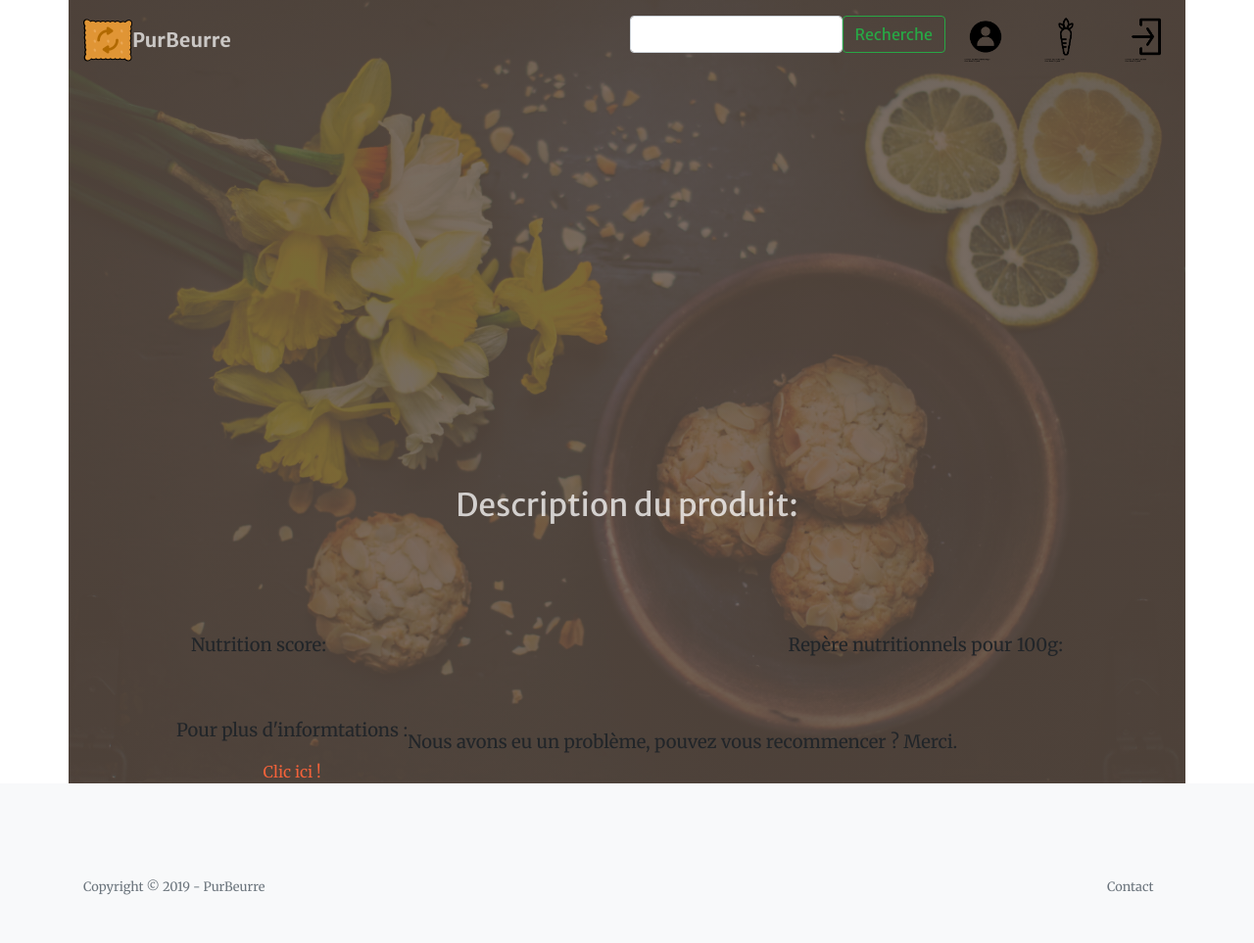
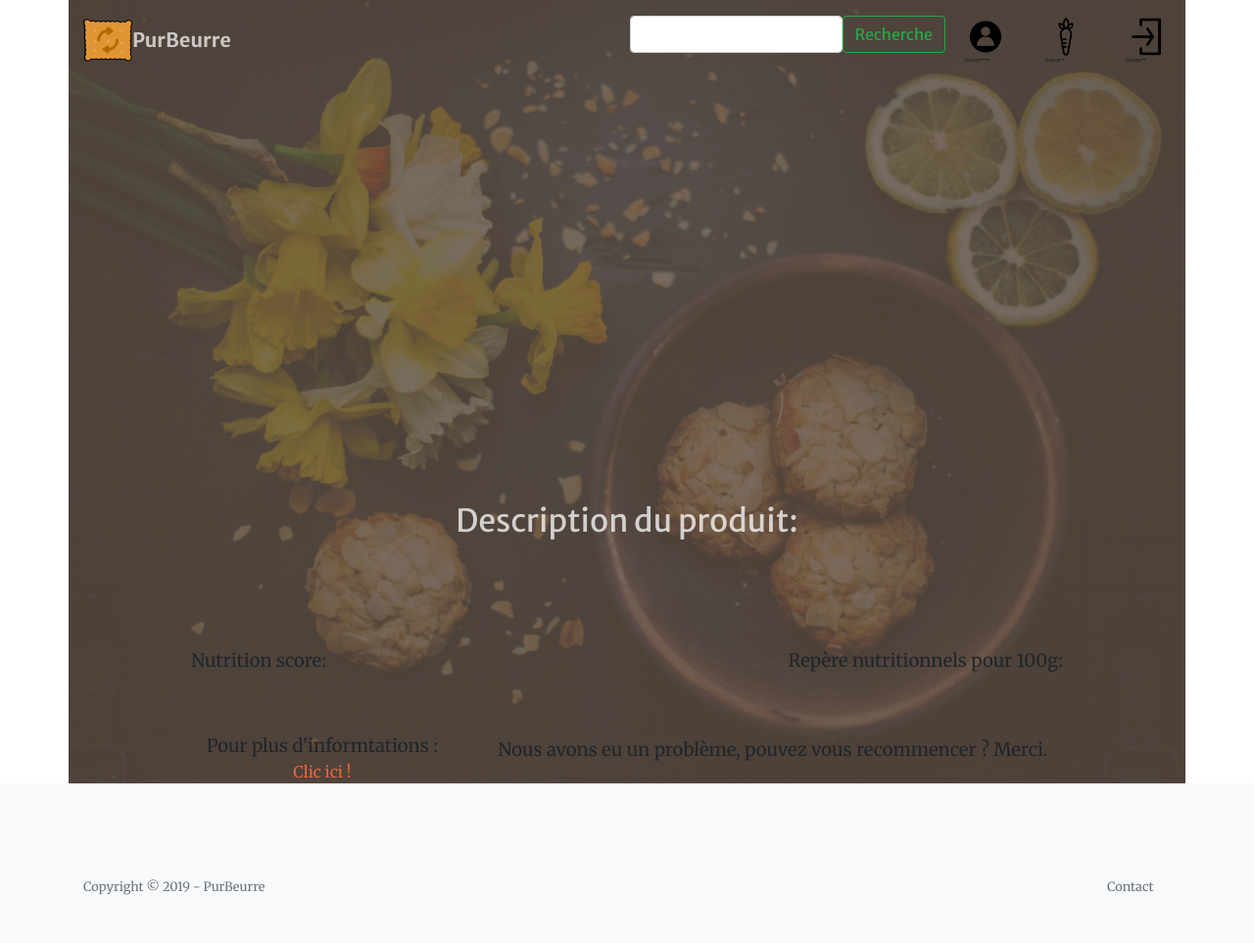
Before and after one commit to Kyossen/PurBeurre---Project_8, a Django app: page /search/description.html in a window 1280 px wide. Shown: the whole page at 98% size. Run offline with Django 3.2, Linux system fonts and the light colour scheme; some libraries are stand-ins or nearby versions.

Commit message:
Update
Update

```diff
--- a/search/static/search/css/main.css
+++ b/search/static/search/css/main.css
@@ -72,3 +72,20 @@
           .score_des {
           item-align: left;
           }
+
+          .data_des {
+          item-align: right;
+          position: relative;
+          }
+
+          .nutrition_grades_description {
+          font-size: smaller;
+          }
+
+          .nutrition_data {
+          font-size: smaller;
+          }
+
+          .info_des {
+          margin: 0 auto;
+          }
```
